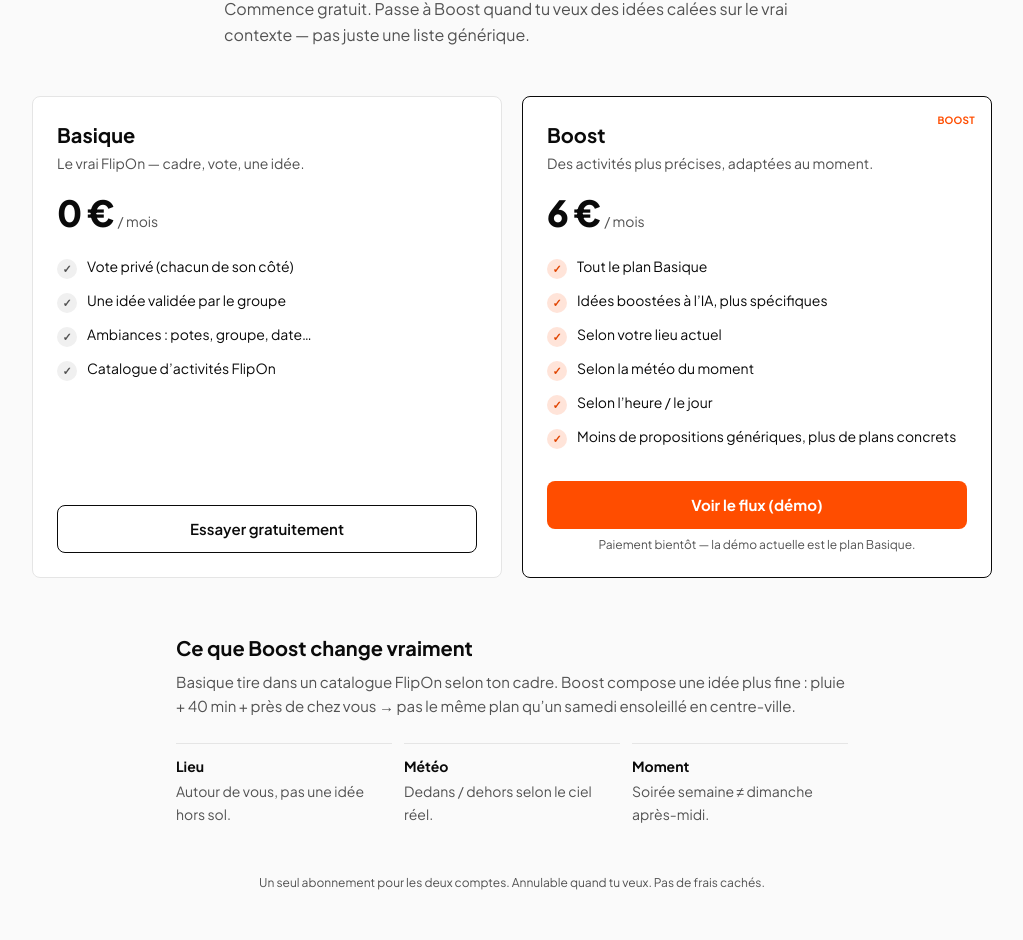
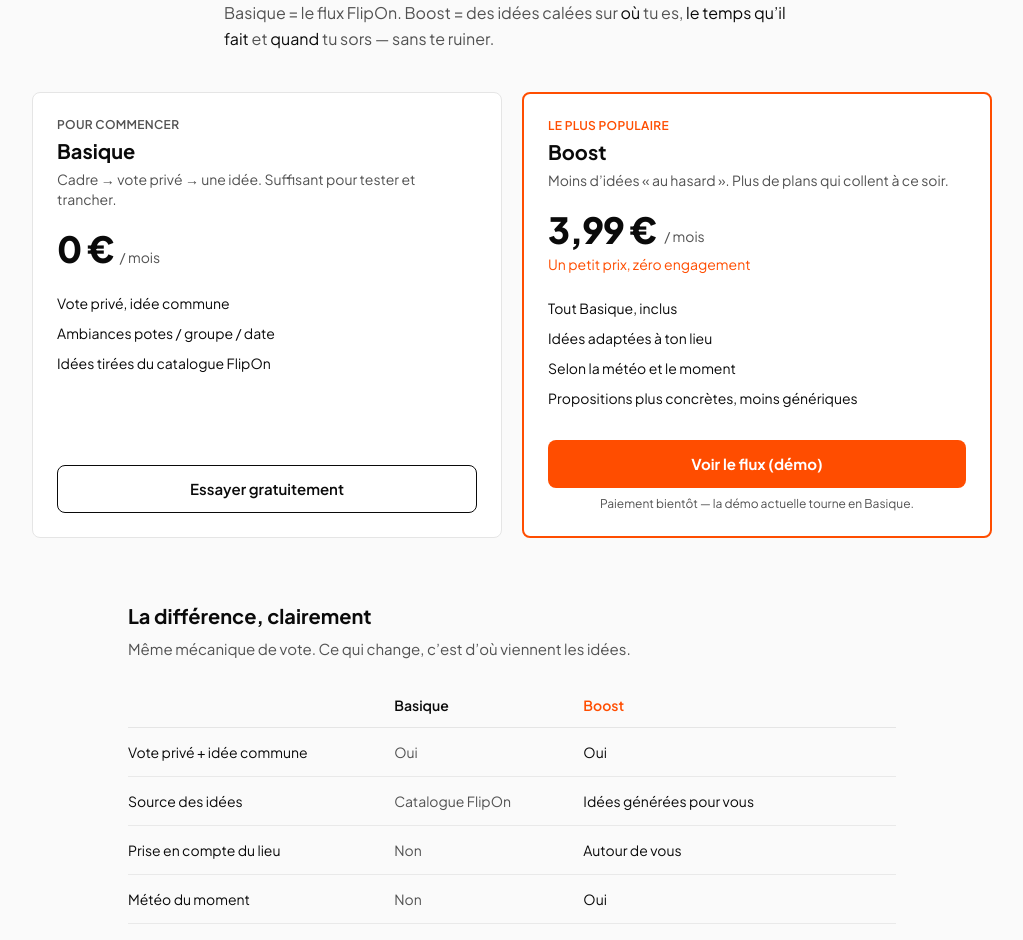
Before and after one commit to CHANG-Toma/flipon, a Next.js app: page /tarifs in a window 1280 px wide. Shown: the part 217-1157 px from the top of the page, without its empty margins (128-1151 px from the left). Before the commit the page ends 1126 px from the top, so only its background shows below. Built offline with nearby package versions, Linux system fonts and the light colour scheme; no server answers.

Commit message:
fix(tarifs): ux/ui + price

```diff
--- a/src/app/presentation/page.tsx
+++ b/src/app/presentation/page.tsx
@@ -23,7 +23,7 @@
   },
   {
     title: "Modèle",
-    body: "Freemium + Boost IA (~6 €/mois) — idées plus précises selon lieu, météo, moment. Voir les tarifs.",
+    body: "Freemium + Boost (3,99 €/mois) — idées plus précises selon lieu, météo, moment. Voir les tarifs.",
   },
 ];
 
--- a/src/app/tarifs/page.tsx
+++ b/src/app/tarifs/page.tsx
@@ -4,164 +4,191 @@
 export const metadata: Metadata = {
   title: "Tarifs",
   description:
-    "FlipOn gratuit pour le flux de base. FlipOn Boost (~6 €/mois) : idées plus précises grâce à l’IA, selon le lieu, la météo et le moment.",
+    "FlipOn gratuit pour voter et trancher. Boost à 3,99 €/mois : idées calées sur ton lieu, la météo et le moment.",
   alternates: { canonical: "/tarifs" },
   openGraph: {
     title: "Tarifs FlipOn",
-    description: "Basique 0 € · Boost ~6 €/mois pour des idées calées sur le contexte.",
+    description:
+      "Basique 0 € · Boost 3,99 €/mois — des idées vraiment adaptées au moment.",
     url: "/tarifs",
   },
 };
 
-const freeFeatures = [
-  "Vote privé (chacun de son côté)",
-  "Une idée validée par le groupe",
-  "Ambiances : potes, groupe, date…",
-  "Catalogue d’activités FlipOn",
-];
+const BOOST_PRICE = "3,99";
 
-const boostFeatures = [
-  "Tout le plan Basique",
-  "Idées boostées à l’IA, plus spécifiques",
-  "Selon votre lieu actuel",
-  "Selon la météo du moment",
-  "Selon l’heure / le jour",
-  "Moins de propositions génériques, plus de plans concrets",
+const rows: {
+  label: string;
+  free: string;
+  boost: string;
+}[] = [
+  {
+    label: "Vote privé + idée commune",
+    free: "Oui",
+    boost: "Oui",
+  },
+  {
+    label: "Source des idées",
+    free: "Catalogue FlipOn",
+    boost: "Idées générées pour vous",
+  },
+  {
+    label: "Prise en compte du lieu",
+    free: "Non",
+    boost: "Autour de vous",
+  },
+  {
+    label: "Météo du moment",
+    free: "Non",
+    boost: "Oui",
+  },
+  {
+    label: "Heure / jour",
+    free: "Cadre manuel",
+    boost: "Adapté automatiquement",
+  },
+  {
+    label: "Niveau de précision",
+    free: "Bon pour démarrer",
+    boost: "Plans concrets, moins génériques",
+  },
 ];
 
 export default function TarifsPage() {
   return (
     <main className="safe-bottom min-h-[100dvh] pb-12 pt-6 sm:pb-20 sm:pt-10">
       <div className="page-gutter mx-auto max-w-5xl">
-        <header className="mx-auto max-w-xl animate-rise text-center sm:text-left">
+        <header className="mx-auto max-w-xl animate-rise">
           <p className="text-sm font-semibold text-coral">Tarifs</p>
           <h1 className="mt-2 text-2xl font-bold tracking-tight text-ink sm:text-4xl">
-            Simple. Vote privé, idée commune.
+            Gratuit pour trancher.
+            <br className="hidden sm:block" /> Boost quand tu veux mieux.
           </h1>
-          <p className="mt-2 text-[15px] leading-relaxed text-ink-soft sm:text-base">
-            Commence gratuit. Passe à Boost quand tu veux des idées calées sur
-            le vrai contexte — pas juste une liste générique.
+          <p className="mt-3 text-[15px] leading-relaxed text-ink-soft sm:text-base">
+            Basique = le flux FlipOn. Boost = des idées calées sur{" "}
+            <span className="text-ink">où</span> tu es,{" "}
+            <span className="text-ink">le temps qu’il fait</span> et{" "}
+            <span className="text-ink">quand</span> tu sors — sans te ruiner.
           </p>
         </header>
 
-        <div className="mt-8 grid gap-4 sm:mt-12 sm:gap-5 lg:grid-cols-2">
-          {/* Gratuit */}
+        <div className="mt-8 grid gap-4 sm:mt-10 sm:gap-5 lg:grid-cols-2">
           <section className="surface flex flex-col p-5 sm:p-6">
-            <div>
-              <h2 className="text-lg font-bold text-ink sm:text-xl">Basique</h2>
+            <p className="text-xs font-semibold uppercase tracking-wide text-ink-soft">
+              Pour commencer
+            </p>
+            <h2 className="mt-1 text-lg font-bold text-ink sm:text-xl">
+              Basique
+            </h2>
             <p className="mt-1 text-sm text-ink-soft">
-                Le vrai FlipOn — cadre, vote, une idée.
+              Cadre → vote privé → une idée. Suffisant pour tester et trancher.
             </p>
-              <p className="mt-5 flex items-baseline gap-1">
+            <p className="mt-5 flex items-baseline gap-1.5">
               <span className="font-[family-name:var(--font-display)] text-4xl font-extrabold tracking-tight text-ink">
                 0 €
               </span>
               <span className="text-sm text-ink-soft">/ mois</span>
             </p>
-            </div>
-
-            <ul className="mt-6 flex-1 space-y-3">
-              {freeFeatures.map((f) => (
-                <li key={f} className="flex gap-2.5 text-sm leading-snug text-ink">
-                  <span
-                    className="mt-0.5 flex h-5 w-5 shrink-0 items-center justify-center rounded-full bg-foam text-[11px] font-bold text-ink-soft"
-                    aria-hidden
-                  >
-                    ✓
-                  </span>
-                  {f}
-                </li>
-              ))}
+            <ul className="mt-6 flex-1 space-y-2.5 text-sm text-ink">
+              <li>Vote privé, idée commune</li>
+              <li>Ambiances potes / groupe / date</li>
+              <li>Idées tirées du catalogue FlipOn</li>
             </ul>
-
-            <Link href="/test" className="btn-secondary mt-8 w-full">
+            <Link href="/test" prefetch className="btn-secondary mt-8 w-full">
               Essayer gratuitement
             </Link>
           </section>
 
-          {/* Boost IA */}
-          <section className="relative flex flex-col rounded-[var(--radius-ui)] border border-ink bg-petal p-5 sm:p-6">
-            <p className="absolute right-4 top-4 text-[10px] font-bold uppercase tracking-wide text-coral">
-              Boost
+          <section className="relative flex flex-col rounded-[var(--radius-ui)] border-2 border-coral bg-petal p-5 sm:p-6">
+            <p className="text-xs font-semibold uppercase tracking-wide text-coral">
+              Le plus populaire
             </p>
-            <div>
-              <h2 className="text-lg font-bold text-ink sm:text-xl">
-                Boost
-              </h2>
+            <h2 className="mt-1 text-lg font-bold text-ink sm:text-xl">Boost</h2>
             <p className="mt-1 text-sm text-ink-soft">
-                Des activités plus précises, adaptées au moment.
+              Moins d’idées « au hasard ». Plus de plans qui collent à ce soir.
             </p>
-              <p className="mt-5 flex items-baseline gap-1">
+            <p className="mt-5 flex flex-wrap items-end gap-x-2 gap-y-1">
               <span className="font-[family-name:var(--font-display)] text-4xl font-extrabold tracking-tight text-ink">
-                  6 €
+                {BOOST_PRICE} €
               </span>
-                <span className="text-sm text-ink-soft">/ mois</span>
+              <span className="pb-1 text-sm text-ink-soft">/ mois</span>
             </p>
-            </div>
-
-            <ul className="mt-6 flex-1 space-y-3">
-              {boostFeatures.map((f) => (
-                <li key={f} className="flex gap-2.5 text-sm leading-snug text-ink">
-                  <span
-                    className="mt-0.5 flex h-5 w-5 shrink-0 items-center justify-center rounded-full bg-coral/15 text-[11px] font-bold text-coral-deep"
-                    aria-hidden
-                  >
-                    ✓
-                  </span>
-                  {f}
-                </li>
-              ))}
+            <p className="mt-1 text-sm font-medium text-coral">
+              Un petit prix, zéro engagement
+            </p>
+            <ul className="mt-6 flex-1 space-y-2.5 text-sm text-ink">
+              <li>Tout Basique, inclus</li>
+              <li>Idées adaptées à ton lieu</li>
+              <li>Selon la météo et le moment</li>
+              <li>Propositions plus concrètes, moins génériques</li>
             </ul>
-
             <div className="mt-8 space-y-2">
-              <Link href="/test" className="btn-primary w-full">
+              <Link href="/test" prefetch className="btn-primary w-full">
                 Voir le flux (démo)
               </Link>
               <p className="text-center text-xs text-ink-soft">
-                Paiement bientôt — la démo actuelle est le plan Basique.
+                Paiement bientôt — la démo actuelle tourne en Basique.
               </p>
             </div>
           </section>
         </div>
 
-        <section className="mx-auto mt-10 max-w-2xl sm:mt-14">
+        <section className="mx-auto mt-12 max-w-3xl sm:mt-16">
           <h2 className="text-lg font-bold text-ink sm:text-xl">
-            Ce que Boost change vraiment
+            La différence, clairement
           </h2>
-          <p className="mt-2 text-sm leading-relaxed text-ink-soft sm:text-[15px]">
-            Basique tire dans un catalogue FlipOn selon ton cadre. Boost
-            compose une idée plus fine : pluie + 40 min + près de chez vous →
-            pas le même plan qu’un samedi ensoleillé en centre-ville.
+          <p className="mt-2 text-sm text-ink-soft sm:text-[15px]">
+            Même mécanique de vote. Ce qui change, c’est d’où viennent les idées.
           </p>
 
-          <div className="mt-6 grid gap-3 sm:grid-cols-3">
-            {[
-              {
-                t: "Lieu",
-                d: "Autour de vous, pas une idée hors sol.",
-              },
-              {
-                t: "Météo",
-                d: "Dedans / dehors selon le ciel réel.",
-              },
-              {
-                t: "Moment",
-                d: "Soirée semaine ≠ dimanche après-midi.",
-              },
-            ].map((item) => (
-              <div key={item.t} className="border-t border-line pt-3">
-                <h3 className="text-sm font-bold text-ink">{item.t}</h3>
-                <p className="mt-1 text-sm leading-relaxed text-ink-soft">
-                  {item.d}
-                </p>
-              </div>
+          <div className="mt-6 overflow-x-auto">
+            <table className="w-full min-w-[320px] border-collapse text-left text-sm">
+              <thead>
+                <tr className="border-b border-line">
+                  <th className="py-3 pr-3 font-semibold text-ink"> </th>
+                  <th className="px-2 py-3 font-semibold text-ink">Basique</th>
+                  <th className="px-2 py-3 font-semibold text-coral">Boost</th>
+                </tr>
+              </thead>
+              <tbody>
+                {rows.map((row) => (
+                  <tr key={row.label} className="border-b border-line/80">
+                    <th
+                      scope="row"
+                      className="py-3.5 pr-3 align-top font-medium text-ink"
+                    >
+                      {row.label}
+                    </th>
+                    <td className="px-2 py-3.5 align-top text-ink-soft">
+                      {row.free}
+                    </td>
+                    <td className="px-2 py-3.5 align-top font-medium text-ink">
+                      {row.boost}
+                    </td>
+                  </tr>
                 ))}
+              </tbody>
+            </table>
           </div>
         </section>
 
+        <section className="mx-auto mt-10 max-w-2xl border-t border-line pt-8 sm:mt-12">
+          <h2 className="text-base font-bold text-ink sm:text-lg">
+            En une phrase
+          </h2>
+          <p className="mt-2 text-sm leading-relaxed text-ink-soft sm:text-[15px]">
+            <span className="text-ink">Basique</span> tire dans un catalogue
+            selon ton cadre. <span className="text-ink">Boost</span> compose
+            pour vous : pluie + 40 min + près de chez toi ≠ samedi ensoleillé en
+            centre-ville.
+          </p>
+          <p className="mt-4 text-sm font-medium text-ink">
+            {BOOST_PRICE} €/mois — assez bas pour dire oui sans réfléchir, pour
+            arrêter le « on verra ».
+          </p>
+        </section>
+
         <p className="mx-auto mt-10 max-w-xl text-center text-xs leading-relaxed text-ink-soft sm:mt-12">
-          Un seul abonnement pour les deux comptes. Annulable quand tu veux.
-          Pas de frais cachés.
+          Annulable à tout moment. Pas d’engagement. Pas de frais cachés.
         </p>
       </div>
     </main>
```
Lines whose indentation alone changed are shown as unchanged.
